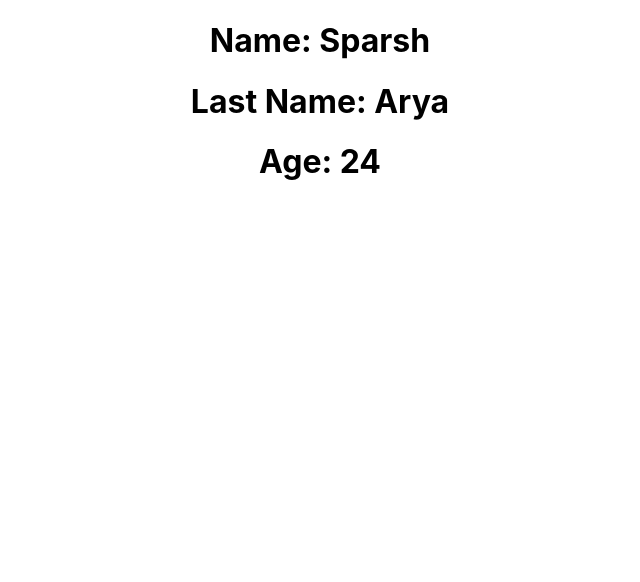
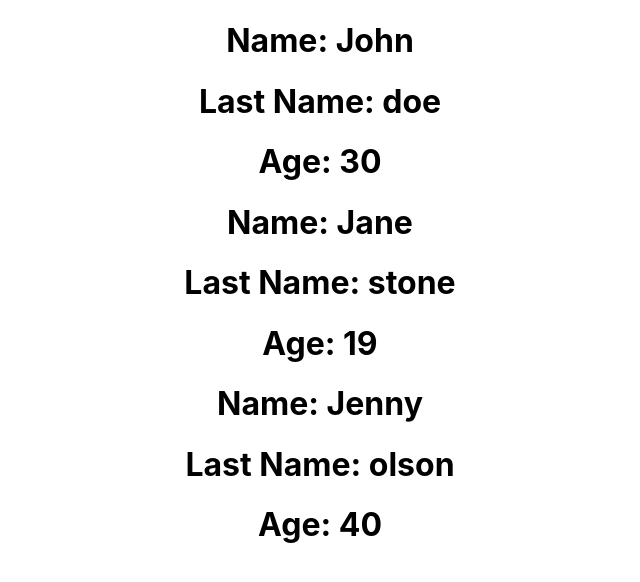
Before and after one commit to sparshcodingiiti/React_Learning, a React (Create React App) app: page / in a window 1280 px wide. Shown: the top 582 px of the page, without its empty margins (320-960 px from the left). Built offline with nearby package versions, Linux system fonts and the light colour scheme.

Commit message:
Using Props in React

```diff
--- a/src/App.js
+++ b/src/App.js
@@ -1,19 +1,21 @@
 import { Fragment } from 'react';
 import './App.css';
 
-const Person = () => {
+const Person = (props) => {
   return(
     <>
-    <h1>Name: Sparsh</h1>
-    <h1>Last Name: Arya</h1>
-    <h1>Age: 24</h1>
+    <h1>Name: {props.name}</h1>
+    <h1>Last Name: {props.lastname}</h1>
+    <h1>Age: {props.age}</h1>
     </>
   )
 }
 const App = () => {
   return (
     <div className="App">
-      <Person/>
+      <Person name = "John" lastname = "doe" age = "30"/>
+      <Person name = "Jane" lastname = "stone" age = "19"/>
+      <Person name = "Jenny" lastname = "olson" age = "40"/>
     </div>
   );
 }
```
